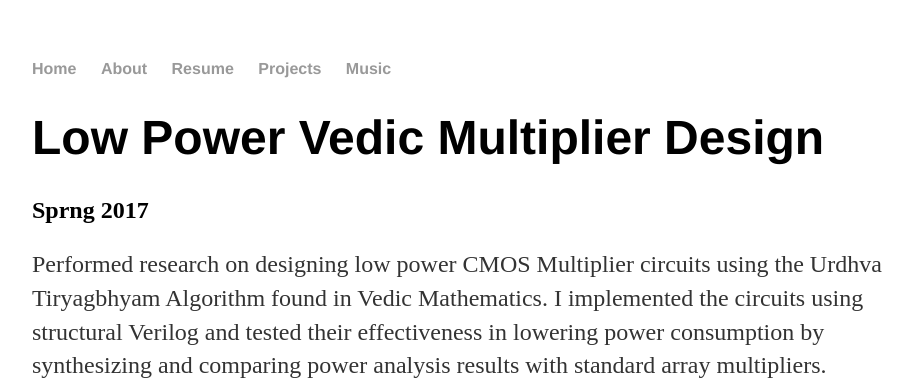
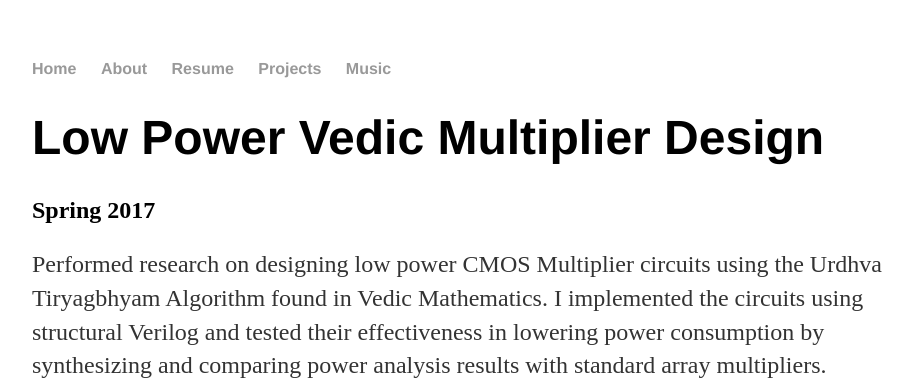
Before and after one commit to zackfravel/zackfravel.github.io, a Jekyll site: the page built from _posts/2017-05-02-Vedic-Multiplier.md, in a window 1280 px wide. Shown: the top 392 px of the page, without its empty margins (160-1072 px from the left). Built offline with Jekyll 4.4.1, drawn with Linux system fonts in a browser that asks for light colours.

Commit message:
Update 2017-05-02-Vedic-Multiplier.md

```diff
--- a/_posts/2017-05-02-Vedic-Multiplier.md
+++ b/_posts/2017-05-02-Vedic-Multiplier.md
@@ -2,7 +2,7 @@
 layout: post
 title: "Low Power Vedic Multiplier Design"
 ---
-## Sprng 2017
+## Spring 2017
 
 Performed research on designing low power CMOS Multiplier circuits using the Urdhva Tiryagbhyam Algorithm found in Vedic Mathematics. I implemented the circuits using structural Verilog and tested their effectiveness in lowering power consumption by synthesizing and comparing power analysis results with standard array multipliers.
 
```
